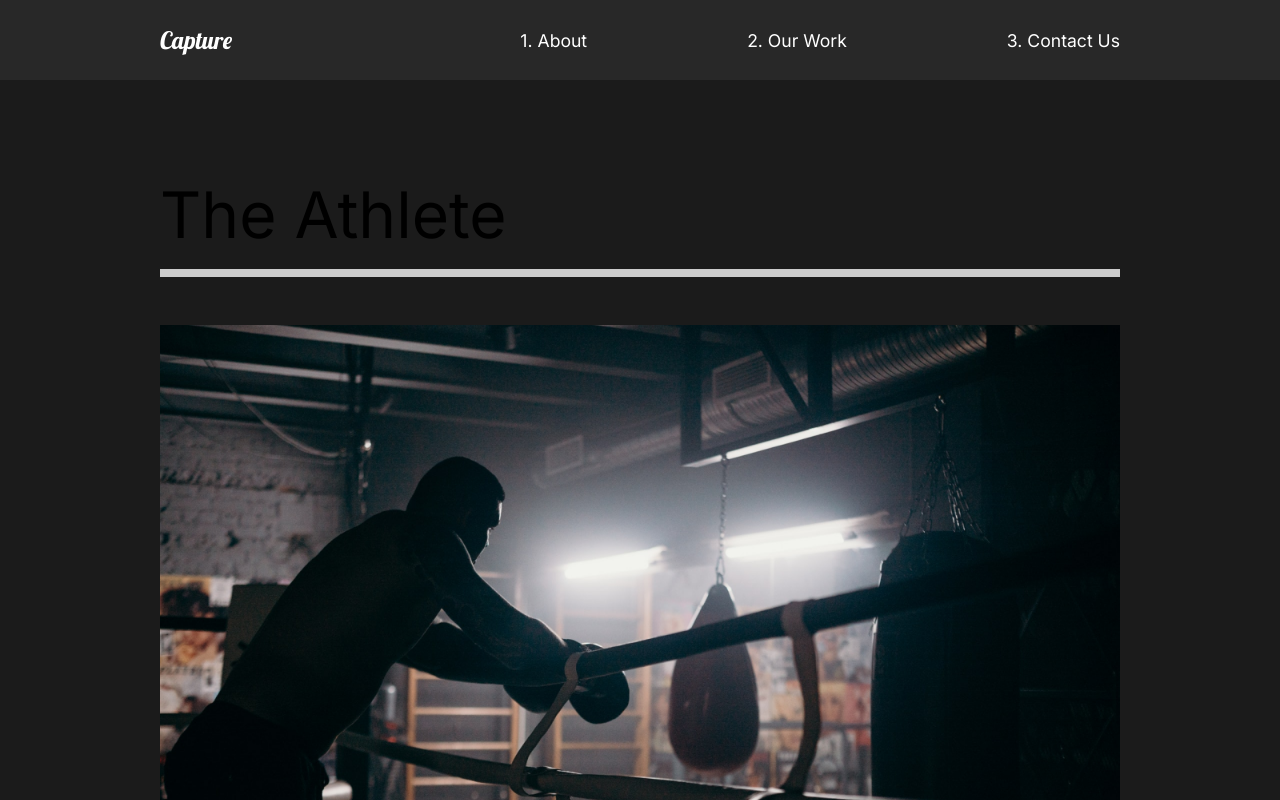
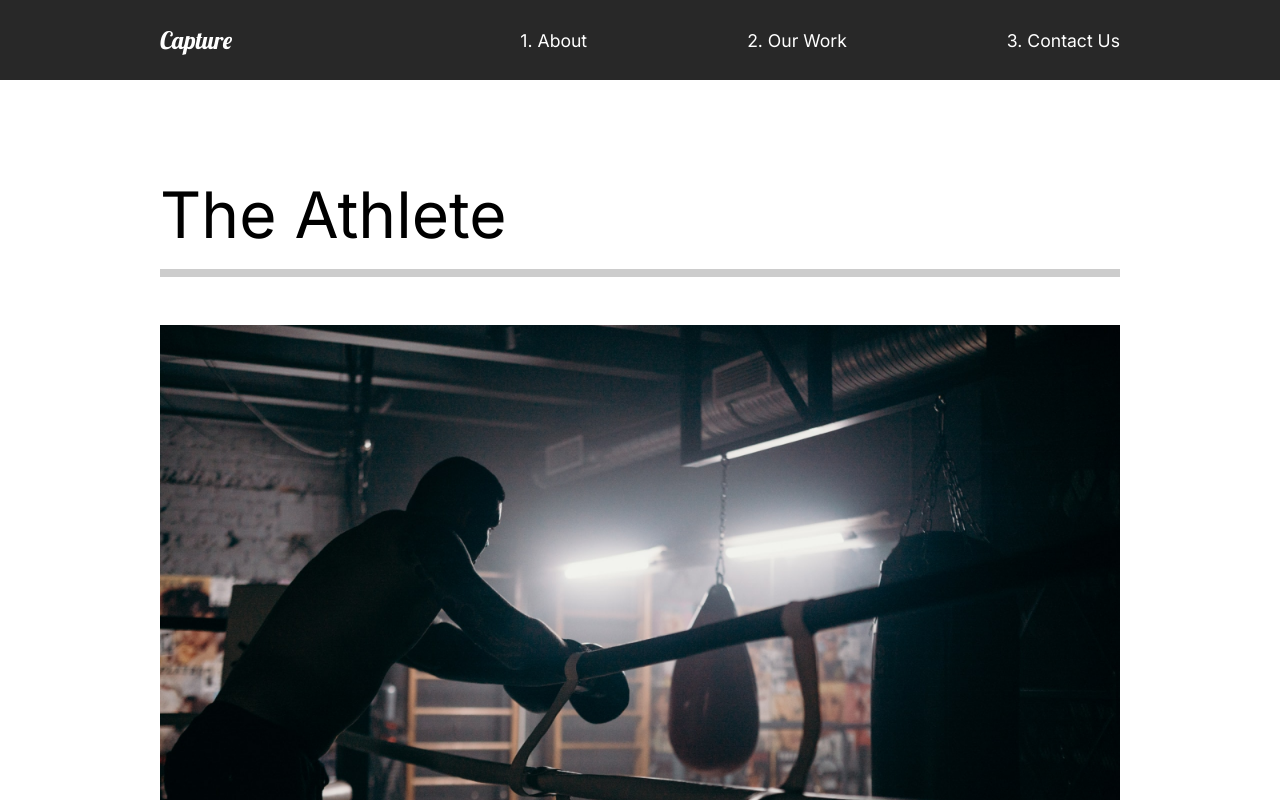
Before and after one commit to vladimir-bredikhin/capture-portfolio, a React (Create React App) app: page /work in a window 1280 px wide. Shown: the top 800 px of the page. Built offline with nearby package versions, Linux system fonts and the light colour scheme.

Commit message:
Page Transition

```diff
--- a/src/App.js
+++ b/src/App.js
@@ -1,4 +1,5 @@
-import { Route, Switch } from 'react-router';
+import { AnimatePresence } from 'framer-motion';
+import { Route, Switch, useLocation } from 'react-router';
 import GlobalStyle from './components/GlobalStyle';
 import Nav from './components/Nav';
 import AboutUs from './pages/AboutUs';
@@ -7,16 +8,19 @@
 import OurWork from './pages/OurWork';
 
 function App() {
+  const location = useLocation();
   return (
     <div className='App'>
       <GlobalStyle />
       <Nav />
-      <Switch>
-        <Route exact path='/' component={AboutUs} />
-        <Route exact path='/work' component={OurWork} />
-        <Route path='/work/:id' component={MovieDetail} />
-        <Route path='/contact' component={ContactUs} />
-      </Switch>
+      <AnimatePresence exitBeforeEnter>
+        <Switch location={location} key={location.pathname}>
+          <Route exact path='/' component={AboutUs} />
+          <Route exact path='/work' component={OurWork} />
+          <Route path='/work/:id' component={MovieDetail} />
+          <Route path='/contact' component={ContactUs} />
+        </Switch>
+      </AnimatePresence>
     </div>
   );
 }
--- /dev/null
+++ b/src/animation.js
@@ -0,0 +1,22 @@
+const pageAnimation = {
+  hidden: {
+    opacity: 0,
+    y: 300,
+  },
+  show: {
+    opacity: 1,
+    y: 0,
+    transition: {
+      duration: 1,
+    },
+  },
+  exit: {
+    opacity: 0,
+    y: 300,
+    transition: {
+      duration: 1,
+    },
+  },
+};
+
+export { pageAnimation };
--- a/src/pages/AboutUs.js
+++ b/src/pages/AboutUs.js
@@ -1,14 +1,21 @@
+import { motion } from 'framer-motion';
+import { pageAnimation } from '../animation';
 import AboutSection from '../components/AboutSection';
 import FaqSection from '../components/FaqSection';
 import ServicesSection from '../components/ServicesSection';
 
 const AboutUs = () => {
   return (
-    <>
+    <motion.div
+      variants={pageAnimation}
+      initial='hidden'
+      animate='show'
+      exit='exit'
+    >
       <AboutSection />
       <ServicesSection />
       <FaqSection />
-    </>
+    </motion.div>
   );
 };
 
--- a/src/pages/ContactUs.js
+++ b/src/pages/ContactUs.js
@@ -1,10 +1,18 @@
+import { motion } from 'framer-motion';
 import React from 'react';
+import { pageAnimation } from '../animation';
 
 const ContactUs = () => {
   return (
-    <div>
+    <motion.div
+      variants={pageAnimation}
+      initial='hidden'
+      animate='show'
+      exit='exit'
+      style={{ background: '#fff' }}
+    >
       <h1>Contact Us</h1>
-    </div>
+    </motion.div>
   );
 };
 
--- a/src/pages/MovieDetail.js
+++ b/src/pages/MovieDetail.js
@@ -1,6 +1,8 @@
+import { motion } from 'framer-motion';
 import React, { useEffect, useState } from 'react';
 import { useHistory, useLocation } from 'react-router';
 import styled from 'styled-components';
+import { pageAnimation } from '../animation';
 
 const MovieDetails = () => {
   const [movie, setMovie] = useState(null);
@@ -19,7 +21,12 @@
 
   return (
     movie && (
-      <Details>
+      <Details
+        variants={pageAnimation}
+        initial='hidden'
+        animate='show'
+        exit='exit'
+      >
         <Headline>
           <h2>{movie.title}</h2>
           <img src={movie.mainImg} alt={movie.title} />
@@ -37,7 +44,7 @@
   );
 };
 
-const Details = styled.div`
+const Details = styled(motion.div)`
   color: #ffffff;
 `;
 
--- a/src/pages/OurWork.js
+++ b/src/pages/OurWork.js
@@ -1,13 +1,21 @@
+import { motion } from 'framer-motion';
 import React, { useState } from 'react';
 import { Link } from 'react-router-dom';
 import styled from 'styled-components';
+import { pageAnimation } from '../animation';
 import { MovieState } from '../movieState';
 
 const OurWork = () => {
   const [movies] = useState(MovieState);
 
   return (
-    <Work>
+    <Work
+      variants={pageAnimation}
+      initial='hidden'
+      animate='show'
+      exit='exit'
+      style={{ background: '#fff' }}
+    >
       {movies.map(movie => (
         <Movie key={movie.title}>
           <h2>{movie.title}</h2>
@@ -21,7 +29,7 @@
   );
 };
 
-const Work = styled.div`
+const Work = styled(motion.div)`
   min-height: 100vh;
   overflow: hidden;
   padding: 5rem 10rem;
```
